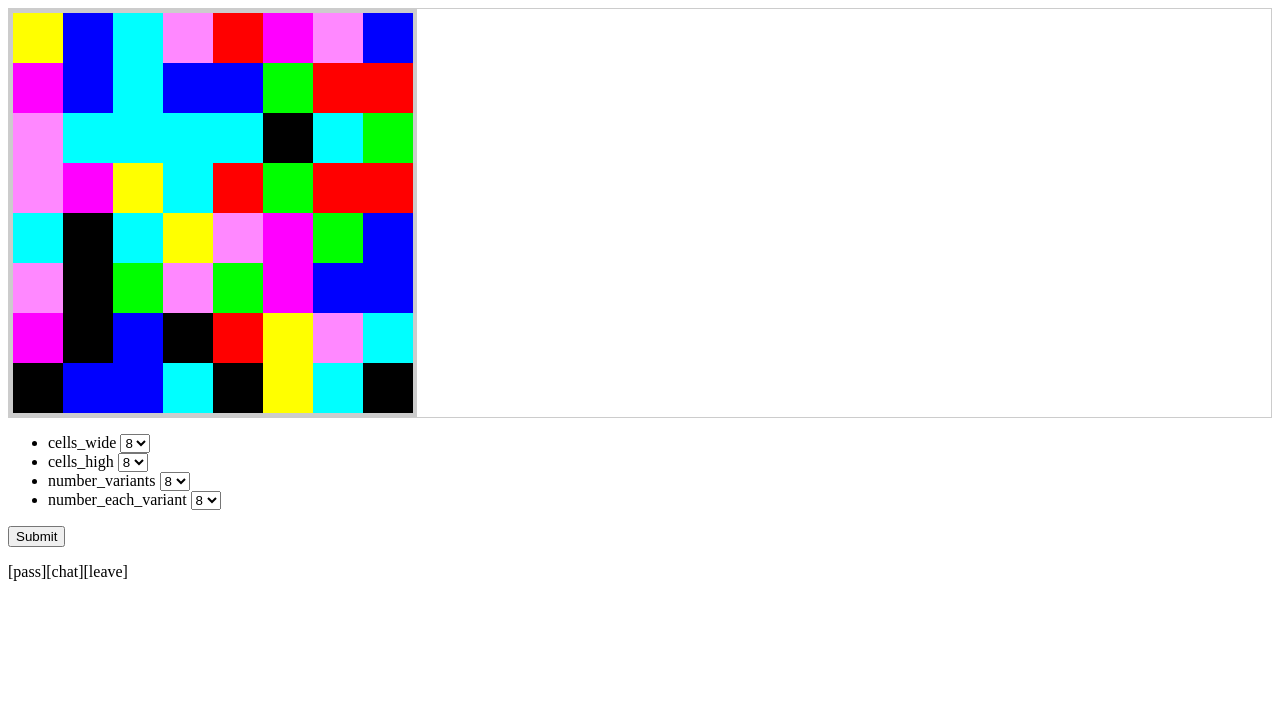
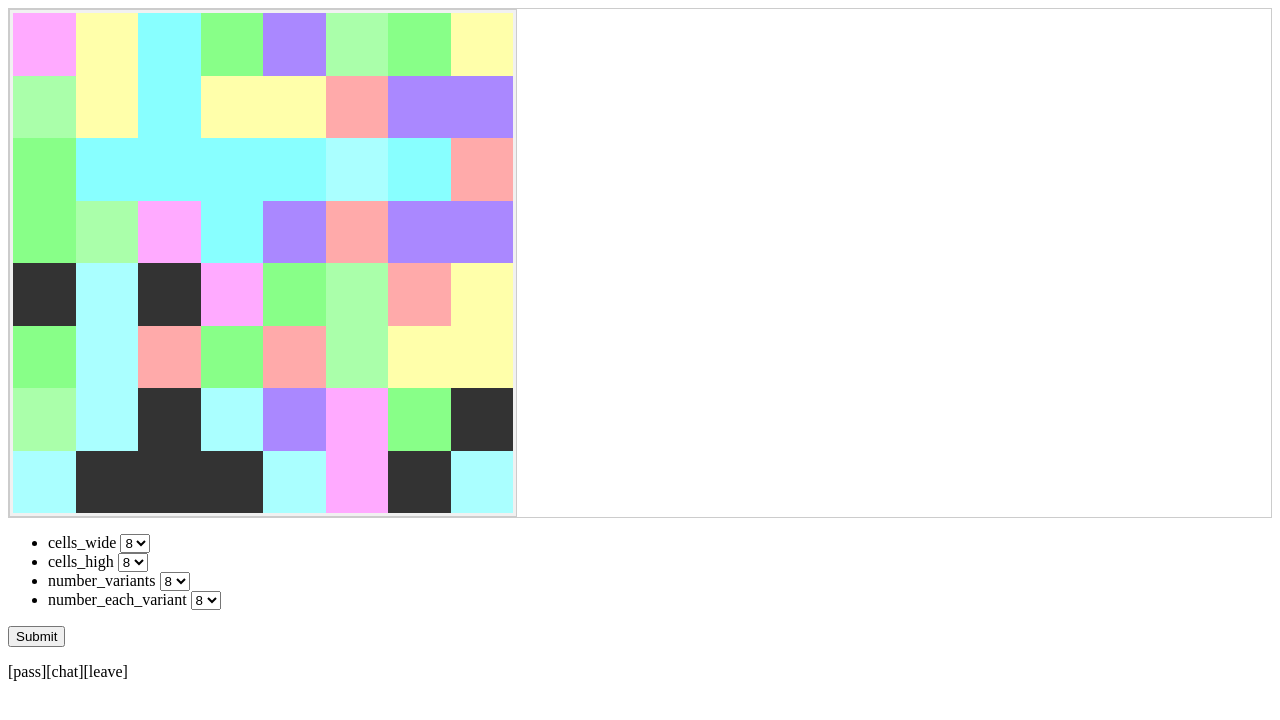
Before and after one commit to admcfajn/memory-game, a plain HTML site: page index.html in a window 1280 px wide. Drawn offline with Linux system fonts and the light colour scheme.

Commit message:
codeTidy_Semi-stableEmptyVariants

```diff
--- a/game.js
+++ b/game.js
@@ -1,81 +1,85 @@
 
 	var
 	containerWrapper = document.getElementById("container_wrapper");
-	gameWidth = "400",
-	gameHeight = "400",
+	gameWidth = "500",
+	gameHeight = "500",
 	cellsWide = $(".cells_wide").val(),
 	cellsHigh = $(".cells_high").val(),
-	numVariants = parseInt($(".number_variants").val()),
-	numEachVariant = parseInt($(".number_each_variant").val()), //toInt
+	numVariants = $(".number_variants").val(),
+	numEachVariant = $(".number_each_variant").val(),
 	totalCells = (cellsWide * cellsHigh);
 
 	variantClasses = [];
 	cellList = [];
 
+	matchScore = 0;
 	allMatched = [];
+	clickedCells = [];
 
-	cellsPicked = [];
+	theVariants = build_variants(numVariants);
+/**/
+	$(".cells_wide, .cells_high, .number_variants, .number_each_variant").change(function(){
+		cellsWide = $(".cells_wide").val();
+		cellsHigh = $(".cells_high").val();
+		numVariants = $(".number_variants").val();
+		numEachVariant = $(".number_each_variant").val();
+		clear_children(containerWrapper);
+		plot(containerWrapper,cellsWide,cellsHigh,numVariants,numEachVariant);
+	});
+	$(containerWrapper).on('click', '.cell', function(){
+		clickCell(this);
+	});
+	function clear_children(target){
+		while (target.firstChild) {
+		    target.removeChild(target.firstChild);
+		}
+	}
+	function getRandomInt(min, max) {
+	  return Math.floor(Math.random() * (max - min)) + min;
+	}
 
+	function build_variants(num_variants){
 		variantList = [];
-
-function build_variants(num_variants, num_each_variant){
-
 		for(x=0;x<=num_variants;x++){
 			variantList.push([]);
 			variantList[x].push('variant_'+x);
 			variantList[x].push(num_variants);
-		variantList[x].push(num_each_variant);//console.log(variantList);
 		}
 		return variantList;
 	}
 
-function assign_variant(elem, variant_list, num_variants, num_each_variant){
+function assign_variant(elem, variant_list, num_variants){
 	currentVariant = getRandomInt(0,num_variants);
-	//currentVariantCount = variant_list[currentVariant][1];
-	currentVariantCount = variant_list[currentVariant][1] ? currentVariantCount = variant_list[currentVariant][1] : currentVariantCount = 'baz';
+	theVariants[currentVariant][1]>0 ? currentVariantCount = theVariants[currentVariant][1] : currentVariantCount = "empty";
+	if(currentVariantCount=="empty"){
+		elem.className = elem.className+" variant_empty";
+	}else{
 		if(currentVariantCount){
 			elem.className = elem.className+" variant_"+currentVariant;
-		variantList[currentVariant][1] = (variant_list[currentVariant][1]-1);
-		// console.log('start');
-		// console.log(variant_list);
-		// console.log(variantList);
-		// console.log('end');
+			theVariants[currentVariant][1] = (theVariants[currentVariant][1]-1);
+			//variant_list[currentVariant][1] = currentVariantCount--;
 		} else {
-		console.log('damn -- '+currentVariant+' -- '+variant_list[currentVariant][1]);
-		assign_variant(elem, variant_list);
+			assign_variant(elem);
 		}
 	}
-
-function getRandomInt(min, max) {
-  return Math.floor(Math.random() * (max - min)) + min;
+	console.log(currentVariantCount);
 }
 
+function clickCell(elem){
+// todo: fix click on "empty" - shift assigment index? loop "empty" to assign bonus / traps
+// add "empty" exception in rand# +1 to max include "empty" before indexes reach 0
+	var varClassRe = /variant_\d+/;varClass = varClassRe.exec(elem.className);
+	var varCellRe = /cell_\d+_\d+/;varCell = varCellRe.exec(elem.className);
 
-$(".cells_wide, .cells_high, .number_variants, .number_each_variant").change(function(){
-	cellsWide = $(".cells_wide").val();
-	cellsHigh = $(".cells_high").val();
-	numVariants = parseInt($(".number_variants").val());
-	numEachVariant = parseInt($(".number_each_variant").val());
-	clear_children(containerWrapper);
-	plot(containerWrapper,cellsWide,cellsHigh,numVariants,numEachVariant);
-});
-
-function clickCell(elem){
-	matchScore = allMatched.length;
-	var varClassRe = /variant_\d+/; varClass = varClassRe.exec(elem.className);
-	var varCellRe = /cell_\d+_\d+/; varCell = varCellRe.exec(elem.className);
-
-	//if(cellsPicked.indexOf(varCellRe)){return;}
+	//if(clickedCells.indexOf(varCellRe)){return;}
 	//alert(varClass+' & '+varCell);
 
 	allMatched.push(varClass);
-	cellsPicked.push(varCell);
-	console.log(allMatched+' & '+cellsPicked);
+	clickedCells.push(varCell);
 
+	console.log('right cells '+allMatched); console.log(' & clicked cells '+clickedCells);
 	for(i=0;i<allMatched.length;i++){
-		// console.log( "thisthat " + allMatched[0][0]+' - '+allMatched[i][0] );
-		// console.log("all matched "+allMatched);
-
+		// console.log( "... " + allMatched[0][0]+' - '+allMatched[i][0] );
 		if(allMatched[0][0]==allMatched[i][0]){
 			matchScore++;
 			console.log("win "+matchScore+" in a row");
@@ -86,30 +90,13 @@ function clickCell(elem){
 			console.log("loose");
 		}
 	}
-
-	//if(matchScore==)
-
-	// if(matchScore>0){
-	// 	console.log("great you matched "+matchScore);
-	// }else{
-	// 	console.log("Why you gotta make me do this?.. Start over");
-	// }
-
 }
 
-$(containerWrapper).on('click', '.cell', function(){
-	clickCell(this);
-});
 
-function clear_children(target){
-	while (target.firstChild) {
-	    target.removeChild(target.firstChild);
-	}
-}
 
 function plot(container, cellswide, cellshigh, num_variants, num_each_variant){
 
-	variants = build_variants(num_variants, num_each_variant);
+	variants = theVariants;
 
 	for(x=0;x<cellshigh;x++){
 		//var cols.push(array())
@@ -143,9 +130,8 @@ function plot(container, cellswide, cellshigh, num_variants, num_each_variant){
 					cellList[cellCoords].push("cell_"+x+"_"+y);
 					cellList[cellCoords].push(num_variants);
 
-					assign_variant(cellContainer, variants, num_variants, num_each_variant);
-					//alert(cellList);
-					//assign_variant(cellContainer);
+					assign_variant(cellContainer, variants, num_variants);
+					//alert(cellList);assign_variant(cellContainer);
 			}
 	}
 }
--- a/style.css
+++ b/style.css
@@ -1,13 +1,10 @@
 
 
 #main, #main .container_wrapper{
-	/*
-	width:800px;
-	height:800px;*/
 	border:1px solid #ccc;
 }
 #main .container_wrapper{
-	background:#ccc;
+	background:#f1f1f1;
 	padding:3px;}
 .length{
 	/*
@@ -21,15 +18,16 @@
 	/*border:1px solid #000;
 	width:100px;height:100px;*/
 }
-.variant_0{background:#000;}
-.variant_1{background:#f00;}
-.variant_2{background:#0f0;}
-.variant_3{background:#00f;}
-.variant_4{background:#ff0;}
-.variant_5{background:#f0f;}
-.variant_6{background:#0ff;}
-.variant_7{background:#f8f;}
+.variant_0{background:#aff;}
+.variant_1{background:#a8f;}
+.variant_2{background:#faa;}
+.variant_3{background:#ffa;}
+.variant_4{background:#faf;}
+.variant_5{background:#afa;}
+.variant_6{background:#8ff;}
+.variant_7{background:#8f8;}
 .variant_8{background:#88f;}
+.variant_empty{background:#333;}
 
 /*
 lengthContainter.width = (800/gameWidth);
```
Lines whose indentation alone changed are shown as unchanged.
